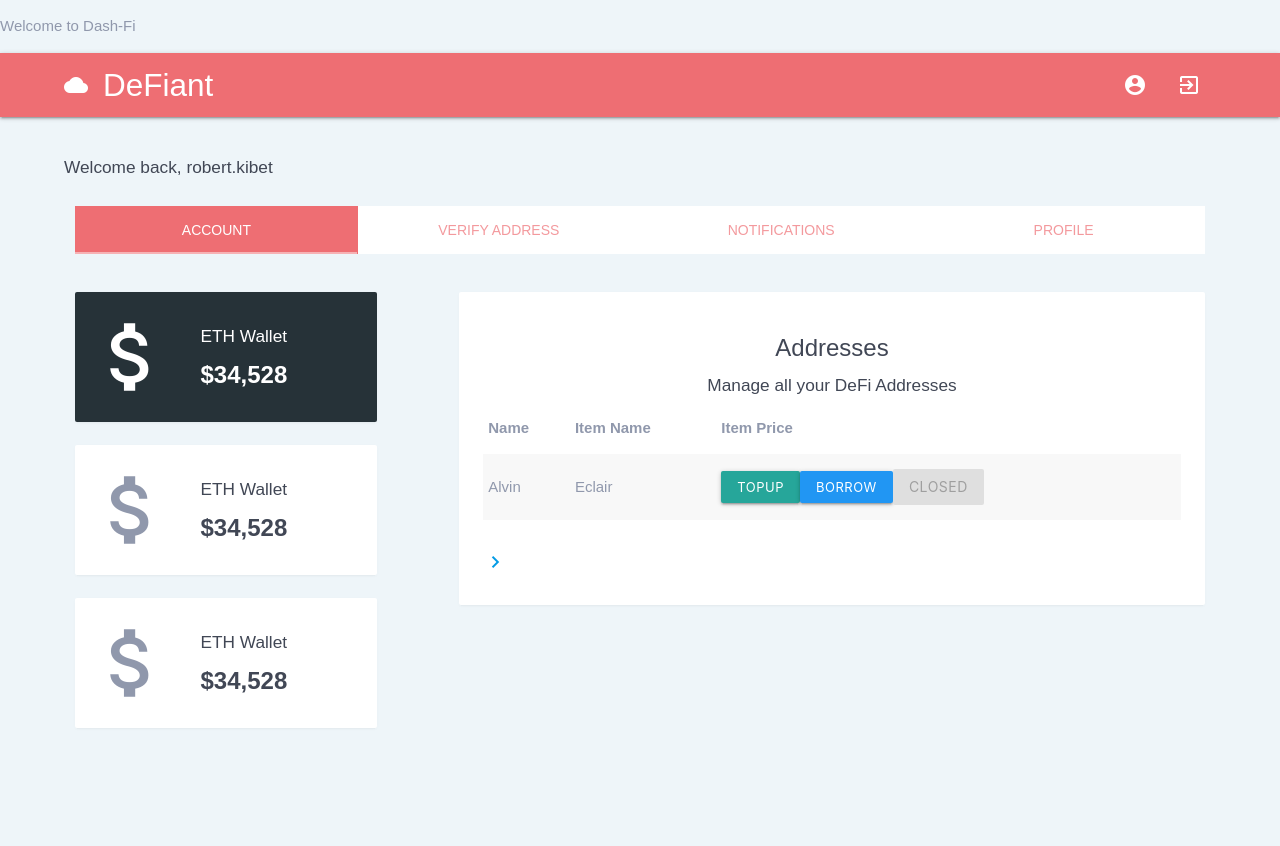
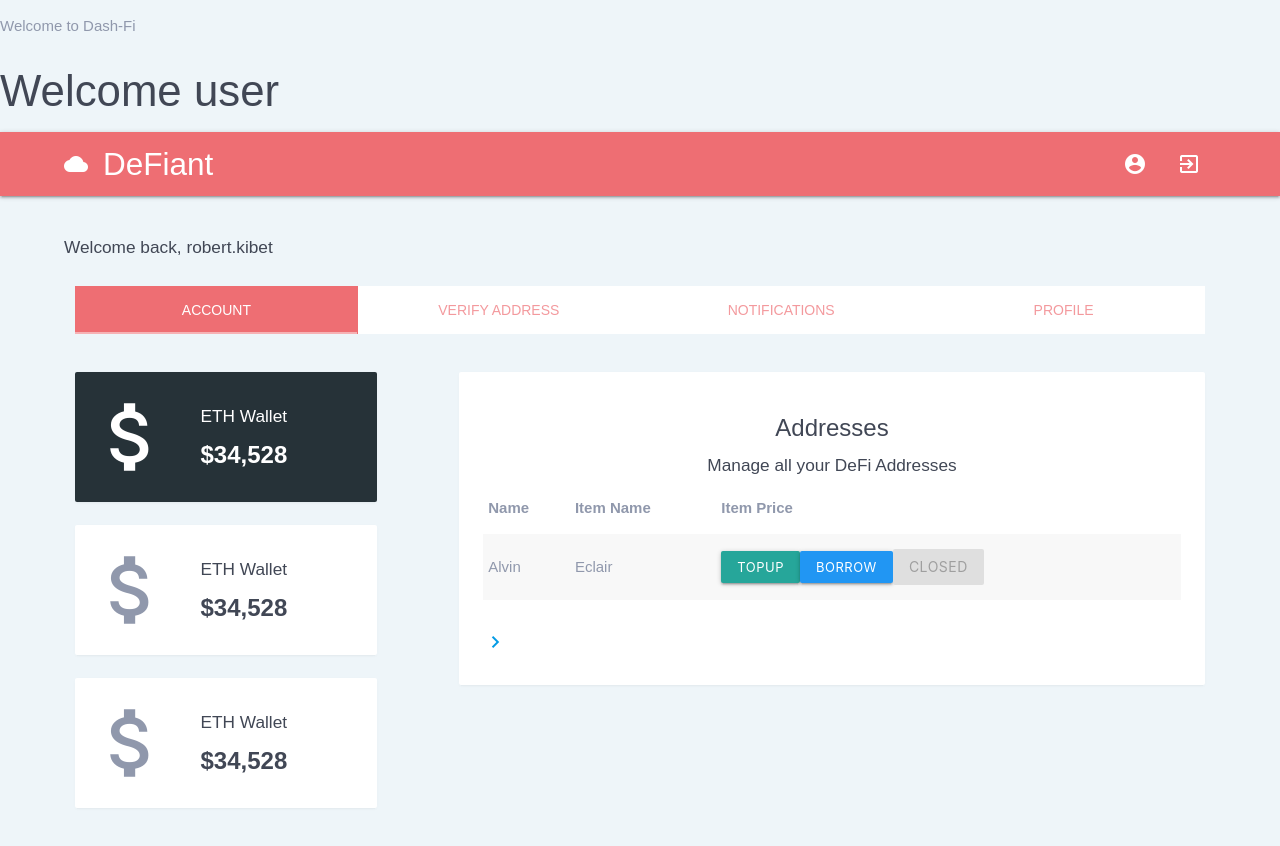
Before and after one commit to robertkibet/data-app-eth-defi, a React (Create React App) app: page / in a window 1280 px wide. Shown: the top 846 px of the page. Before the commit the page ends 813 px from the top, so only its background shows below. Built offline with nearby package versions, Linux system fonts and the light colour scheme.

Commit message:
Update App.js
updated stuff

```diff
--- a/src/App.js
+++ b/src/App.js
@@ -6,6 +6,7 @@ function App() {
   return (
     <div className="App">
         <p>Welcome to Dash-Fi</p>
+    <h3>Welcome user</h3>
       <MainDashboard/>
 
     </div>
```
